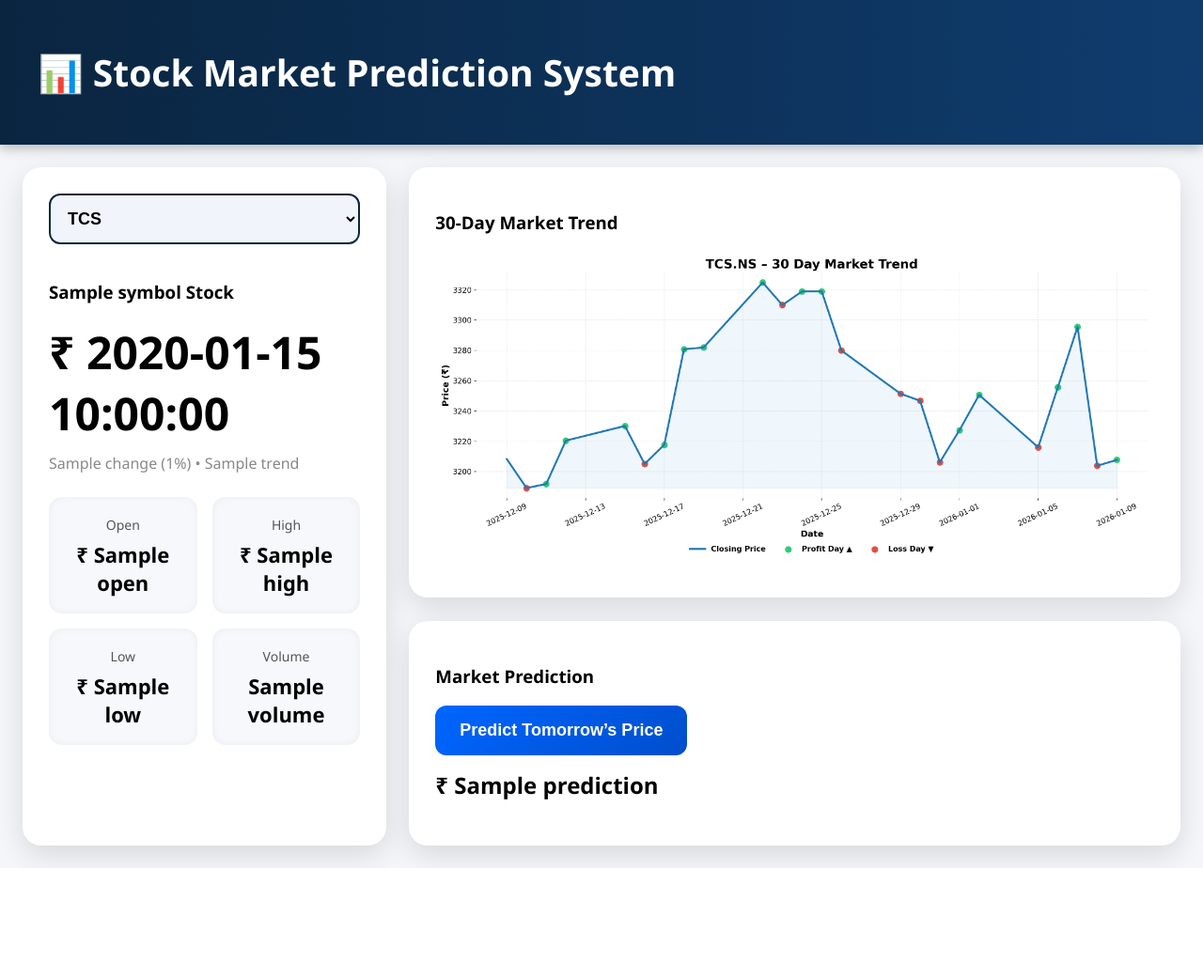
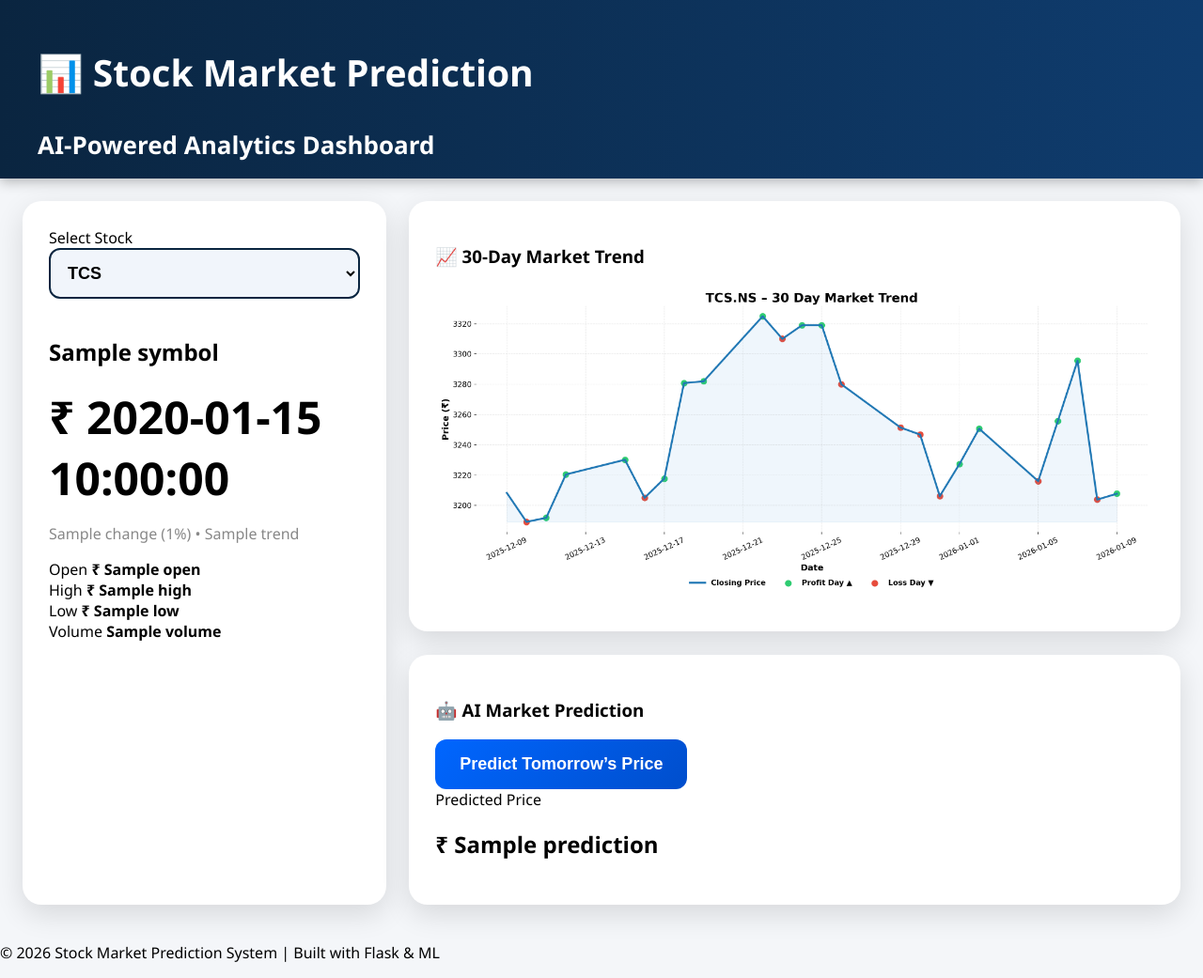
Before and after one commit to ABHIJEET-0001/Stock-Market-Prediction.F1, a Flask app: template templates/index.html in a window 1280 px wide. Shown: the whole page at 94% size. Before the commit the page ends 924 px from the top, so only its background shows below. Run offline with Flask 3, Linux system fonts and the light colour scheme; the template is opened without the code that fills it: most values are stand-ins (such as "Sample title", 1, 10 or a date in 2020); parts of the project's set-up code (start-up, migrations or seed data) failed here and were passed over.

Commit message:
Update index.html

```diff
--- a/templates/index.html
+++ b/templates/index.html
@@ -1,6 +1,7 @@
 <!DOCTYPE html>
-<html>
+<html lang="en">
 <head>
+    <meta charset="UTF-8">
     <title>Stock Market Prediction System</title>
     <link rel="stylesheet" href="/static/style.css">
 </head>
@@ -8,18 +9,23 @@
 <body>
 
 <!-- NAVBAR -->
-<div class="navbar">
-    <h2>📊 Stock Market Prediction System</h2>
-</div>
+<nav class="navbar">
+    <div class="nav-left">
+        <h1>📊 Stock Market Prediction</h1>
+        <span class="subtitle">AI-Powered Analytics Dashboard</span>
+    </div>
+</nav>
 
+<!-- MAIN DASHBOARD -->
 <div class="dashboard">
 
     <!-- LEFT PANEL -->
-    <div class="left">
+    <section class="panel left">
 
         <!-- Stock Selector -->
-        <form method="GET">
-            <select name="stock" class="stock-select" onchange="this.form.submit()">
+        <form method="GET" class="stock-form">
+            <label>Select Stock</label>
+            <select name="stock" onchange="this.form.submit()">
                 <option value="TCS.NS" {% if symbol=="TCS.NS" %}selected{% endif %}>TCS</option>
                 <option value="INFY.NS" {% if symbol=="INFY.NS" %}selected{% endif %}>Infosys</option>
                 <option value="RELIANCE.NS" {% if symbol=="RELIANCE.NS" %}selected{% endif %}>Reliance</option>
@@ -28,57 +34,68 @@
             </select>
         </form>
 
-        <h3>{{ symbol }} Stock</h3>
-        <h1 class="price">₹ {{ today }}</h1>
-
-        <div class="trend" style="color:{{color}}">
-            {{ change }} ({{ percent }}%) • {{ trend }}
+        <!-- Price Card -->
+        <div class="price-card">
+            <h2>{{ symbol }}</h2>
+            <h1>₹ {{ today }}</h1>
+            <p class="trend" style="color:{{ color }}">
+                {{ change }} ({{ percent }}%) • {{ trend }}
+            </p>
         </div>
 
         <!-- KPI Cards -->
-        <div class="stats">
-            <div class="stat">
+        <div class="kpi-grid">
+            <div class="kpi">
                 <span>Open</span>
-                <b>₹ {{ open }}</b>
+                <strong>₹ {{ open }}</strong>
             </div>
-            <div class="stat">
+            <div class="kpi">
                 <span>High</span>
-                <b>₹ {{ high }}</b>
+                <strong>₹ {{ high }}</strong>
             </div>
-            <div class="stat">
+            <div class="kpi">
                 <span>Low</span>
-                <b>₹ {{ low }}</b>
+                <strong>₹ {{ low }}</strong>
             </div>
-            <div class="stat">
+            <div class="kpi">
                 <span>Volume</span>
-                <b>{{ volume }}</b>
+                <strong>{{ volume }}</strong>
             </div>
         </div>
 
-    </div>
+    </section>
 
     <!-- RIGHT PANEL -->
-    <div class="right">
+    <section class="panel right">
 
+        <!-- Graph Card -->
         <div class="card">
-            <h3>30-Day Market Trend</h3>
+            <h3>📈 30-Day Market Trend</h3>
             <img src="/static/graph.png" class="chart">
         </div>
 
-        <div class="card">
-            <h3>Market Prediction</h3>
+        <!-- Prediction Card -->
+        <div class="card prediction">
+            <h3>🤖 AI Market Prediction</h3>
             <form method="POST">
                 <button class="btn">Predict Tomorrow’s Price</button>
             </form>
 
             {% if prediction %}
-            <h2 style="margin-top:15px;">₹ {{ prediction }}</h2>
+            <div class="prediction-result">
+                <span>Predicted Price</span>
+                <h2>₹ {{ prediction }}</h2>
+            </div>
             {% endif %}
         </div>
 
-    </div>
+    </section>
 
 </div>
 
+<footer>
+    <p>© 2026 Stock Market Prediction System | Built with Flask & ML</p>
+</footer>
+
 </body>
 </html>
```
